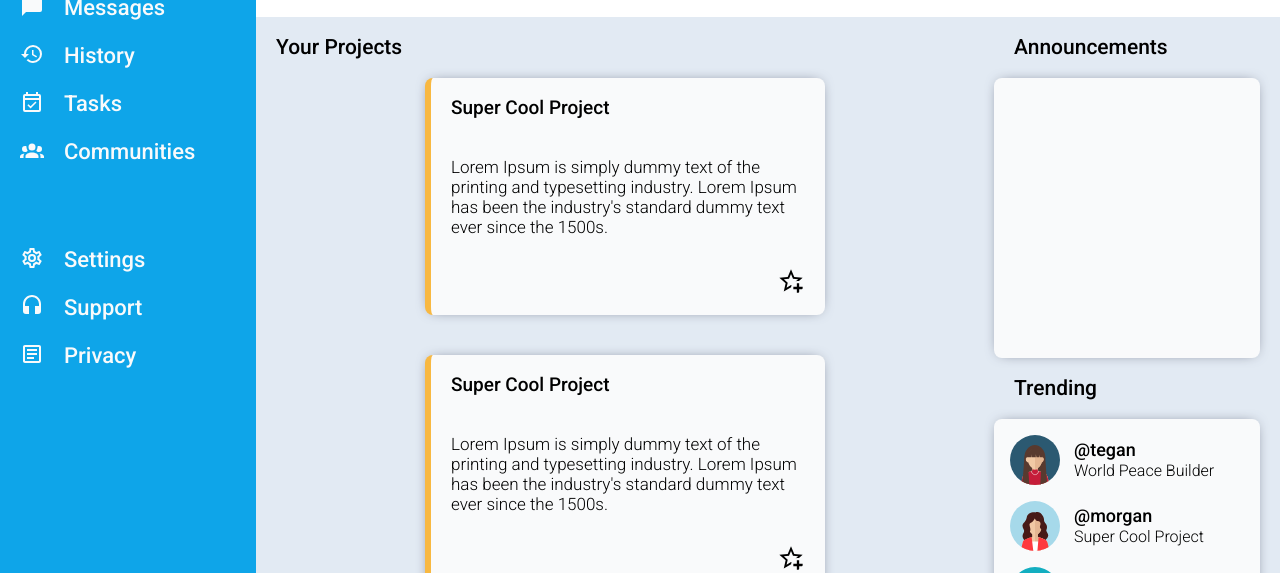
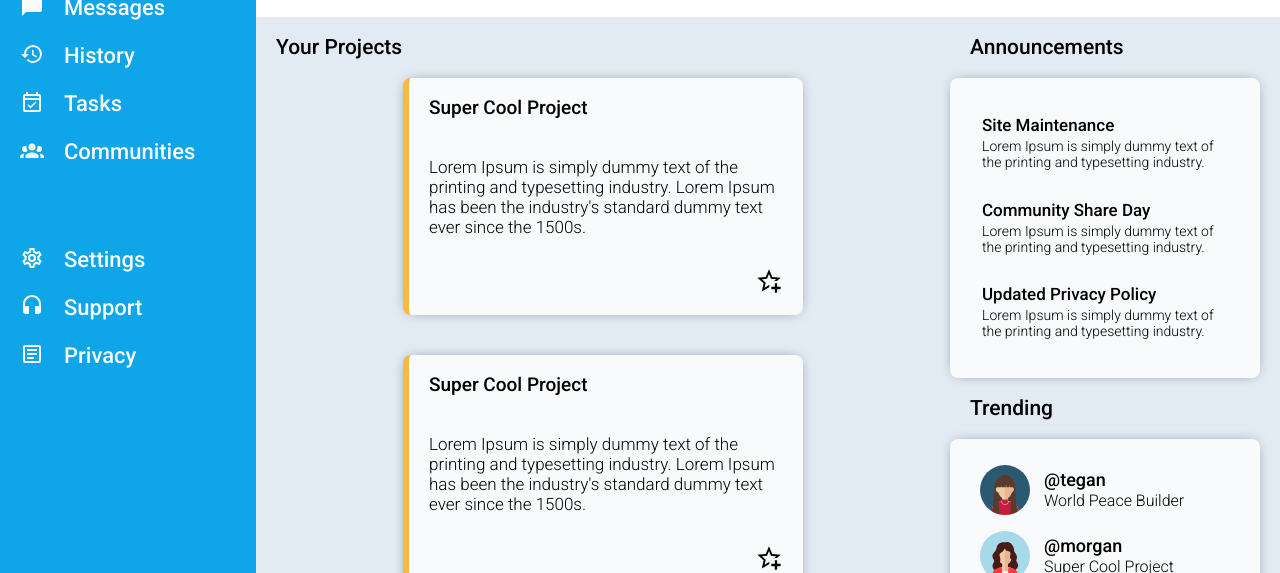
Before and after one commit to Rom4n25/admin-dashboard, a plain HTML site: page index.html in a window 1280 px wide. Shown: the part 227-800 px from the top of the page. Drawn offline with Linux system fonts and the light colour scheme.

Commit message:
Finish Announcements card

```diff
--- a/css/style.css
+++ b/css/style.css
@@ -226,6 +226,7 @@ button{
     gap:20px;
     overflow-y: scroll;
     overflow-x: hidden;
+    padding-bottom: 50px;
 }
 
 .card-container{
@@ -294,13 +295,28 @@ button{
     flex-direction: column;
     justify-content: space-evenly;
     align-items: flex-start;
-    padding-left: 16px;
+    padding: 10px 30px;
     min-height: 280px;
     width: 250px;
     background-color: #f9fafb;
     border-radius: 8px;
     box-shadow: 0px 0px 14px -6px rgba(66, 68, 90, 1);
 }
+
+
+.announcements .text .topic{
+    font-size: 17px;
+    font-weight: 500;
+    padding: 2px;;
+}
+
+.announcements .text .desc{
+    font-size: 14px;
+    font-weight: 100;
+    padding:2px;
+    line-height: normal;
+}
+
 
 .trending-content{
     display: flex;
--- a/index.html
+++ b/index.html
@@ -191,7 +191,20 @@
             <div class="aside">
                 <div class="content-wrapper">
                     <p>Announcements</p>
-                    <div class="announcements"></div>
+                    <div class="announcements">
+                        <div class="text">
+                            <p class="topic">Site Maintenance</p>
+                            <p class="desc">Lorem Ipsum is simply dummy text of the printing and typesetting industry.</p>
+                        </div>
+                        <div class="text">
+                            <p class="topic">Community Share Day</p>
+                            <p class="desc">Lorem Ipsum is simply dummy text of the printing and typesetting industry.</p>
+                        </div>
+                        <div class="text">
+                            <p class="topic">Updated Privacy Policy</p>
+                            <p class="desc">Lorem Ipsum is simply dummy text of the printing and typesetting industry.</p>
+                        </div>
+                    </div>
                     <p>Trending</p>
                     <div class="trending">
                         <div class="trending-content">
```
